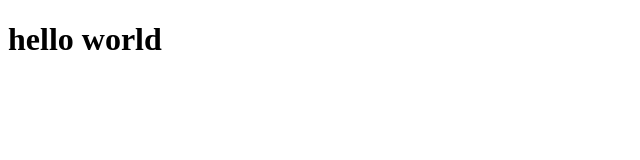
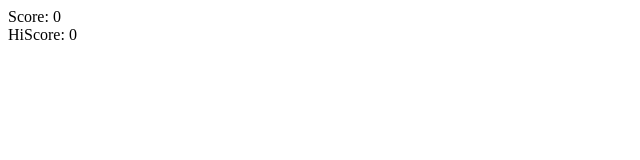
Before and after one commit to MuhammadAsif46/Snake-Game, a plain HTML site: page index.html in a window 1280 px wide. Shown: the whole page, without its empty margins (0-640 px from the left). Drawn offline with Linux system fonts and the light colour scheme.

Commit message:
added html part

```diff
--- a/index.html
+++ b/index.html
@@ -7,7 +7,11 @@
     <title>Snake Game</title>
 </head>
 <body>
-    <h1>hello world</h1>
+    <div class="body">
+        <div id="scoreBox">Score: 0</div>
+        <div id="hiscoreBox">HiScore: 0</div>
+        <div id="board"></div>
+    </div>
     <script src="app.js"></script>
 </body>
 </html>
```
